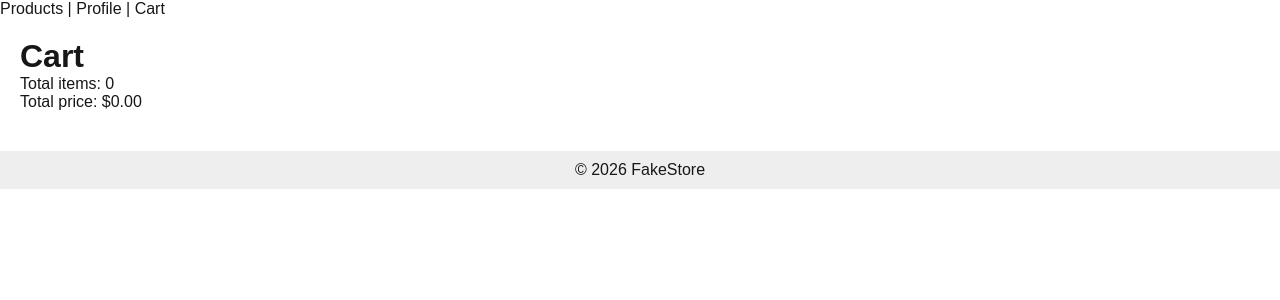
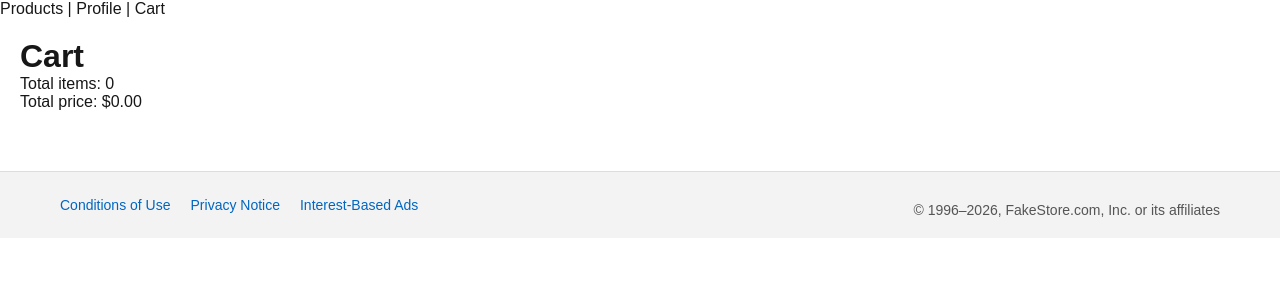
Before and after one commit to ketigabunia15-hash/Midterm-exam---react.js, a Next.js app in the folder midterm-exam---react.js/: page /cart in a window 1280 px wide. Shown: the top 300 px of the page. Built offline with nearby package versions, Linux system fonts and the light colour scheme.

Commit message:
Update Footer.js

```diff
--- a/midterm-exam---react.js/src/components/Footer.js
+++ b/midterm-exam---react.js/src/components/Footer.js
@@ -1,9 +1,48 @@
-import styles from './Footer.module.css';
-
 export default function Footer() {
   return (
-    <footer className={styles.footer}>
-      © 2026 FakeStore
+    <footer style={styles.footer}>
+      <div style={styles.container}>
+        <div style={styles.links}>
+          <a href="#" style={styles.link}>Conditions of Use</a>
+          <a href="#" style={styles.link}>Privacy Notice</a>
+          <a href="#" style={styles.link}>Interest-Based Ads</a>
+        </div>
+
+        <div style={styles.copy}>
+          © 1996–2026, FakeStore.com, Inc. or its affiliates
+        </div>
+      </div>
     </footer>
   );
 }
+
+const styles = {
+  footer: {
+    backgroundColor: '#f3f3f3',
+    borderTop: '1px solid #ddd',
+    padding: '20px 0',
+    marginTop: '40px',
+    fontSize: '14px',
+    color: '#555',
+  },
+  container: {
+    maxWidth: '1200px',
+    margin: '0 auto',
+    padding: '0 20px',
+    display: 'flex',
+    justifyContent: 'space-between',
+    alignItems: 'center',
+    flexWrap: 'wrap',
+  },
+  links: {
+    display: 'flex',
+    gap: '20px',
+  },
+  link: {
+    textDecoration: 'none',
+    color: '#0066c0',
+  },
+  copy: {
+    marginTop: '10px',
+  },
+};
```
